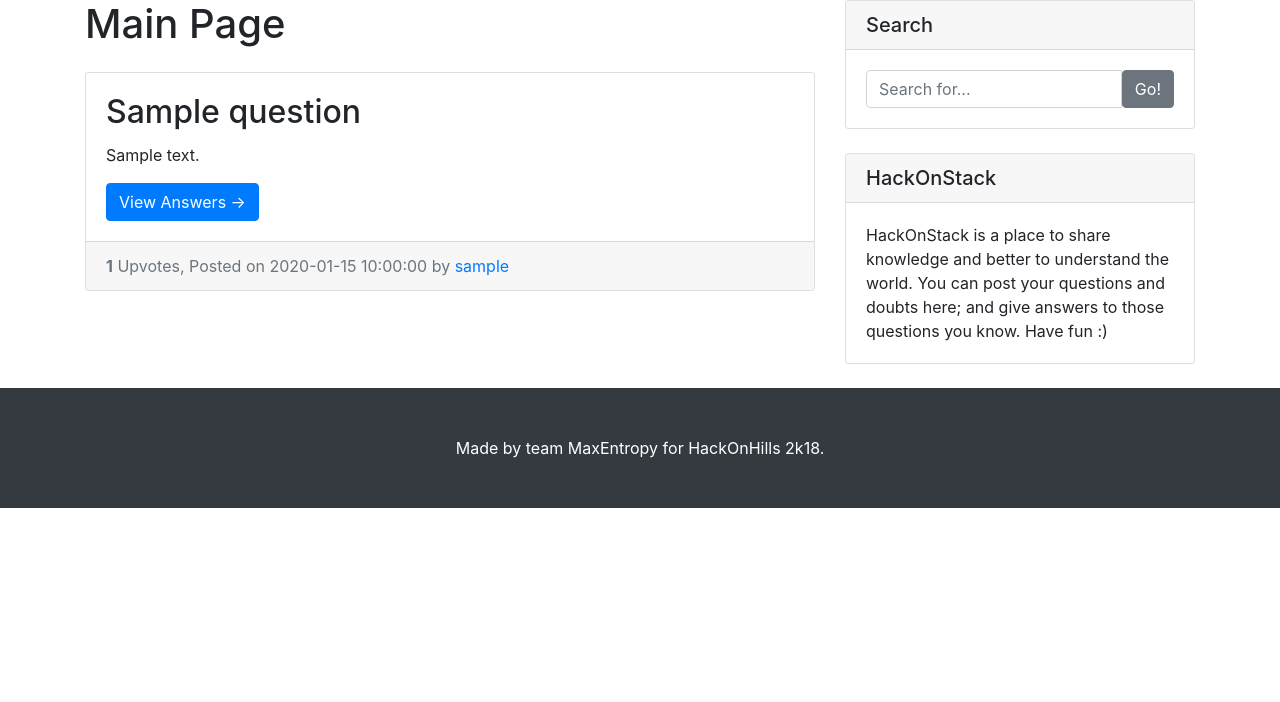
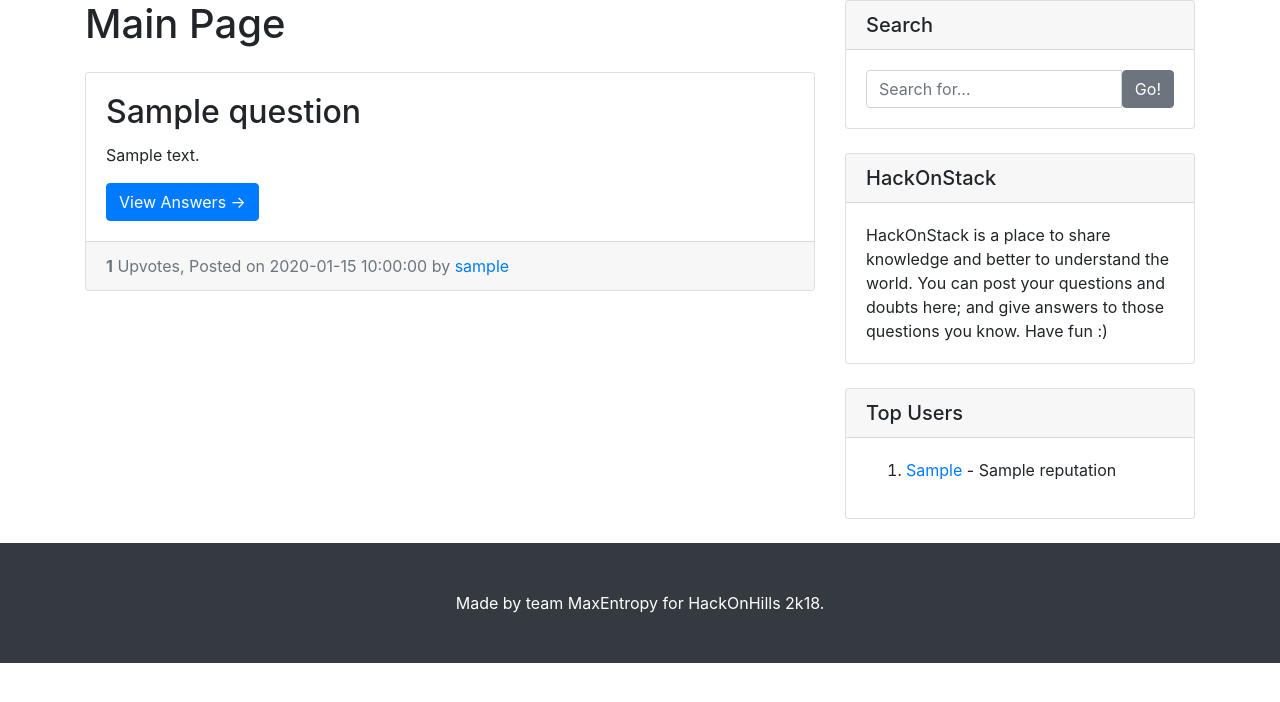
Before and after one commit to krkartikay/HackOnStack, a Flask app: template templates/index.html in a window 1280 px wide. Shown: the part 80-782 px from the top of the page. Run offline with Flask 2, Linux system fonts and the light colour scheme; tables that the repository leaves empty hold one stand-in row (values such as "Sample post"); the template is opened without the code that fills it: values that come from a table or form of the project are taken from there, most other values are stand-ins (such as "Sample title", 1, 10 or a date in 2020); some libraries are stand-ins or nearby versions.

Commit message:
top users widget

```diff
--- a/helpers.py
+++ b/helpers.py
@@ -6,3 +6,7 @@ def get_username(u_id):
         return u.username
     else:
         return "unknown user"
+
+def get_top_users():
+    u = User.query.order_by(User.reputation.desc()).all()
+    return u
--- a/templates/layout.html
+++ b/templates/layout.html
@@ -43,7 +43,7 @@
             </li>
             {% if session['logged_in'] %}
             <li class="nav-item">
-              <a class="nav-link" href="{{url_for('profile_page',u_id=session['u_id'])}}">{{session["username"]}}'s Profile</a>
+              <a class="nav-link" href="{{url_for('profile_page',u_id=session['u_id'])}}">{{session["username"]|capitalize}}'s Profile</a>
             </li>
             <li class="nav-item">
               <a class="nav-link" href="{{url_for('logout')}}">Logout</a>
@@ -108,6 +108,21 @@
             </div>
           </div>
 
+          <div class="card my-4">
+            <h5 class="card-header">Top Users</h5>
+            <div class="card-body">
+              <ol>
+                {% for u in helpers.get_top_users() %}
+                <li>
+                  <a href="{{url_for('profile_page',u_id=u.u_id)}}">
+                    {{u.username|capitalize}}
+                  </a> - {{u.reputation}}
+                </li>
+                {% endfor %}
+              </ol>
+            </div>
+          </div>
+
         </div>
 
       </div>
```
